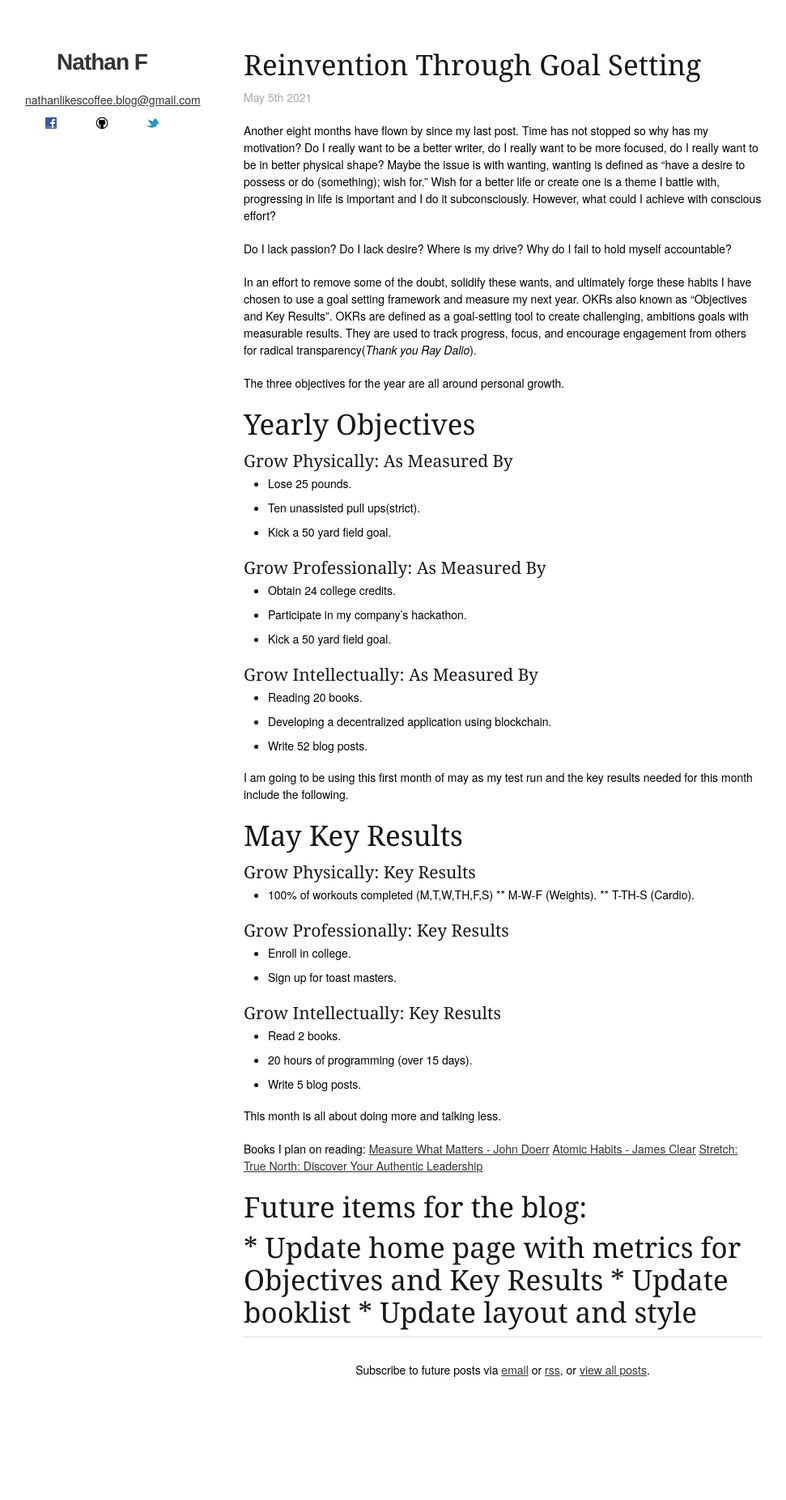
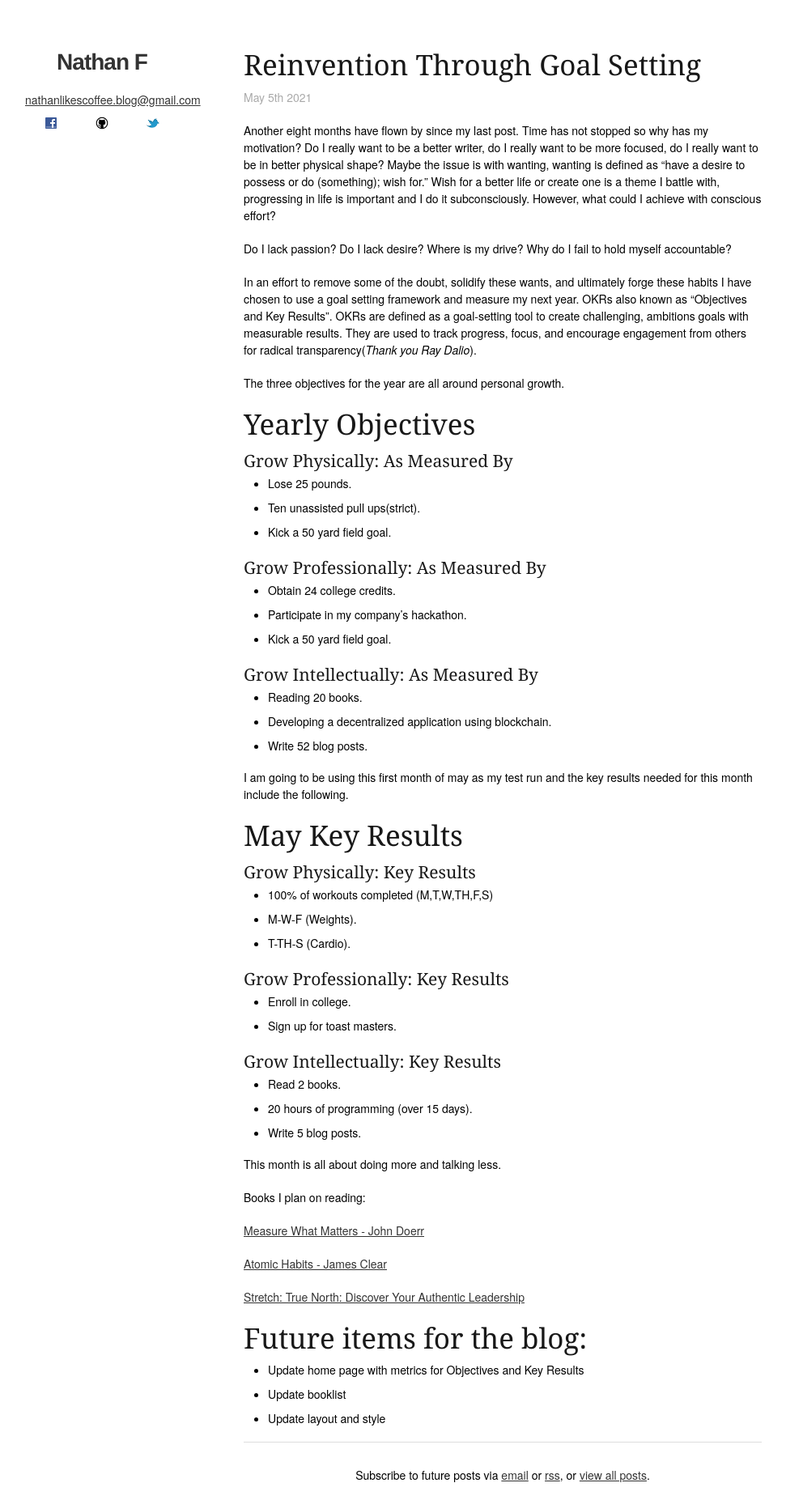
Before and after one commit to Nathanlikescoffee/Blog, a Jekyll site: the page built from _posts/2021-05-02-Reinvention-Through-Goal-Setting.md, in a window 1280 px wide. Shown: the whole page at 81% size, without its empty margins (169-1140 px from the left). Built offline with Jekyll 4.4.1, drawn with Linux system fonts in a browser that asks for light colours; before the commit the page ends 1723 px from its top, so only the background shows below that.

Commit message:
Fixed Formatting

```diff
--- a/_posts/2021-05-02-Reinvention-Through-Goal-Setting.md
+++ b/_posts/2021-05-02-Reinvention-Through-Goal-Setting.md
@@ -38,8 +38,8 @@ I am going to be using this first month of may as my test run and the key result
 <h2>May Key Results</h2>
  <h4>Grow Physically: Key Results</h4>
 * 100% of workouts completed (M,T,W,TH,F,S)
-** M-W-F (Weights).
-** T-TH-S (Cardio).
+* M-W-F (Weights).
+* T-TH-S (Cardio).
 
  <h4>Grow Professionally: Key Results</h4>
 * Enroll in college.
@@ -53,11 +53,14 @@ I am going to be using this first month of may as my test run and the key result
 This month is all about doing more and talking less.
 
 Books I plan on reading:
+
 <a href="https://www.amazon.com/Measure-What-Matters-Google-Foundation/dp/0525536221">Measure What Matters - John Doerr</a>
+
 <a href="https://jamesclear.com/">Atomic Habits - James Clear</a>
+
 <a href="https://www.amazon.com/True-North-Discover-Authentic-Leadership/dp/0787987514">Stretch: True North: Discover Your Authentic Leadership</a>
 
-<h2>Future items for the blog:<h2>
+<h2>Future items for the blog:</h2>
 * Update home page with metrics for Objectives and Key Results
 * Update booklist
 * Update layout and style
```
